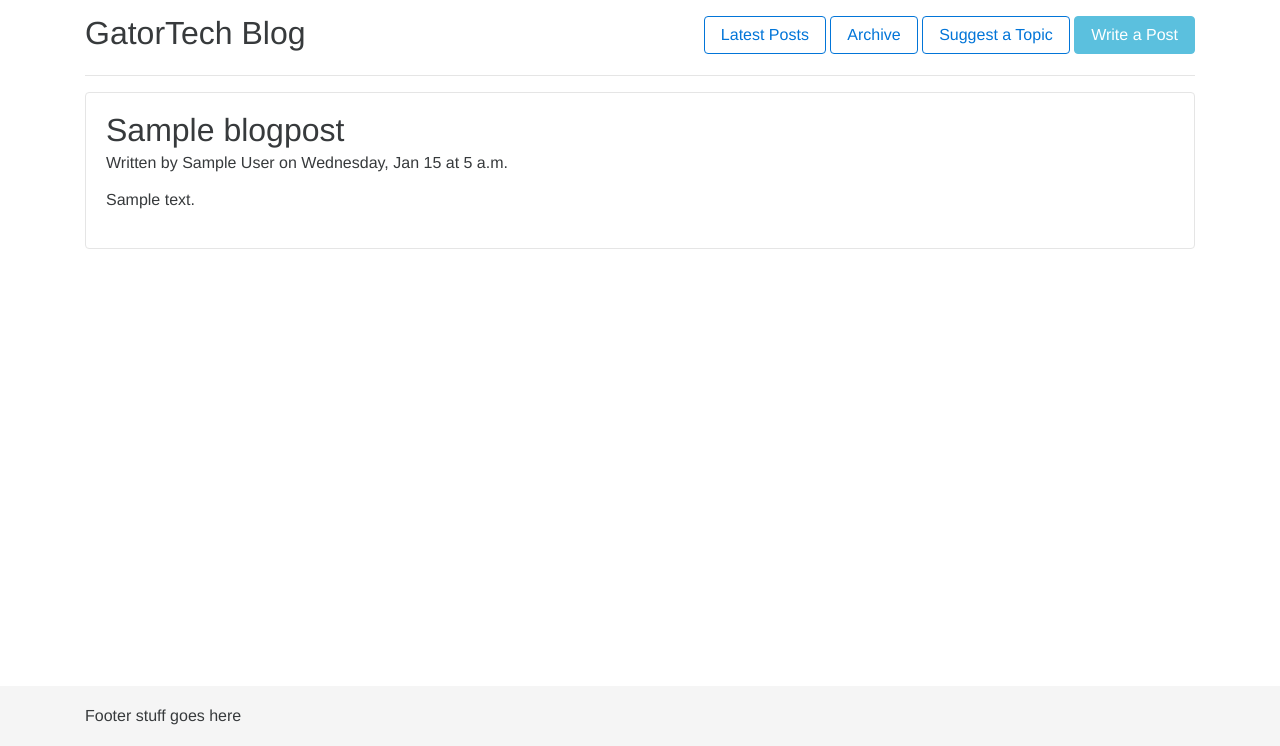
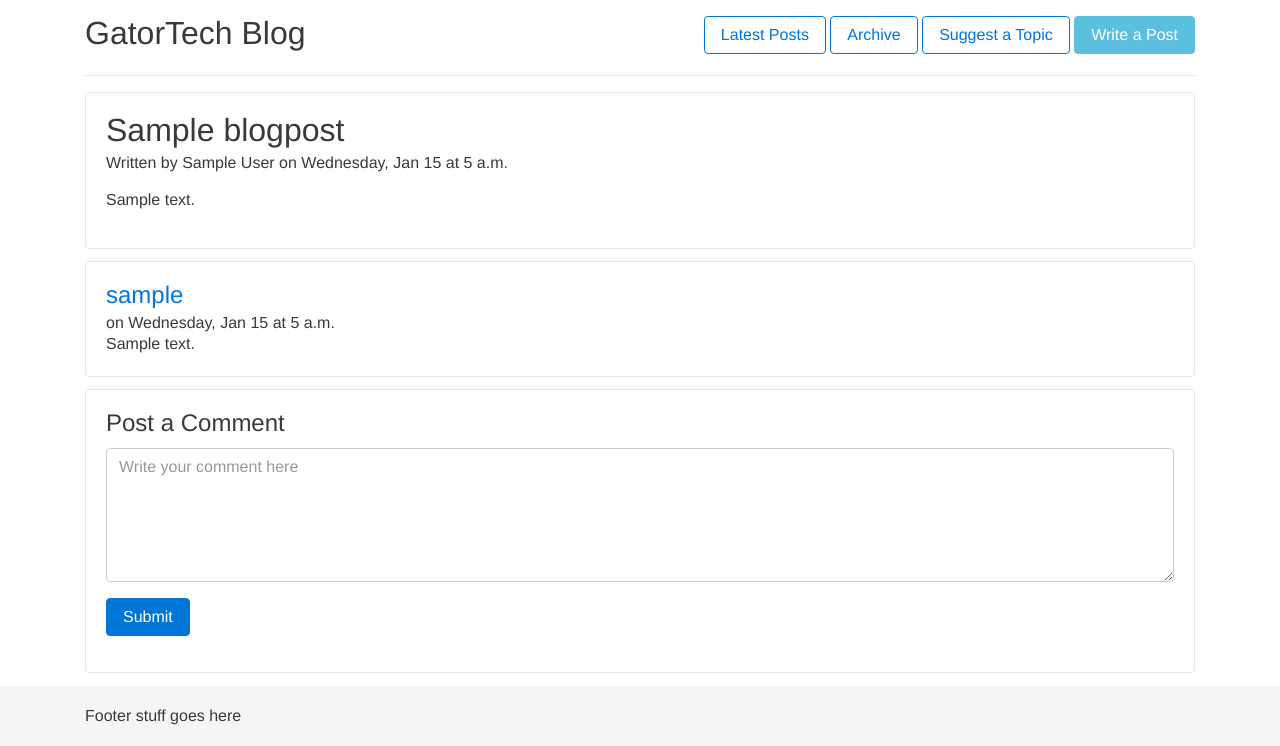
Before and after one commit to gatortechuf/gatortechuf.com, a Django app: a page that uses templates/base.html in a window 1280 px wide. Shown: the part 54-800 px from the top of the page. Run offline with Django 3.2, Linux system fonts and the light colour scheme; a user stored in the database is signed in; tables that the repository leaves empty hold one stand-in row (values such as "Sample post"); some libraries are stand-ins or nearby versions.

Commit message:
Added blog commenting

```diff
--- a/blog/admin.py
+++ b/blog/admin.py
@@ -3,7 +3,7 @@ from django.db import models
 
 from pagedown.widgets import AdminPagedownWidget
 
-from .models import BlogPost, SuggestedPost
+from .models import BlogPost, BlogComment, SuggestedPost
 
 class BlogAdmin(admin.ModelAdmin):
     list_display = ('blog_title', 'blog_author')
@@ -21,9 +21,13 @@ class BlogAdmin(admin.ModelAdmin):
         obj.blog_author = request.user
         obj.save()
 
+class CommentAdmin(admin.ModelAdmin):
+    list_display = ('comment_date', 'comment_author')
+    readonly_fields = ('comment_date', 'comment_author', 'comment_content', 'comment_blog_post')
 
 class SuggestAdmin(admin.ModelAdmin):
     list_display = ('topic_date', 'topic_author', 'topic_idea')
 
 admin.site.register(BlogPost, BlogAdmin)
+admin.site.register(BlogComment, CommentAdmin)
 admin.site.register(SuggestedPost, SuggestAdmin)
--- a/blog/models.py
+++ b/blog/models.py
@@ -13,6 +13,19 @@ class BlogPost(models.Model):
         return self.blog_title
 
 
+class BlogComment(models.Model):
+    comment_content = models.CharField(max_length=1024)
+    comment_date = models.DateTimeField('date posted', auto_now=True)
+    comment_author = models.ForeignKey(User)
+    comment_blog_post = models.ForeignKey(BlogPost, related_name='comments')
+
+    def __str__(self):
+        return self.comment_content
+
+    class Meta:
+        ordering = ['-comment_date']
+
+
 class SuggestedPost(models.Model):
     topic_idea = models.TextField(max_length=512, default='None', null=False)
     topic_author = models.ForeignKey(User)
--- /dev/null
+++ b/blog/templates/blog/comment.html
@@ -0,0 +1,2 @@
+
+{% comment %} Leave this empty {% endcomment %}
--- a/blog/templates/blog/post.html
+++ b/blog/templates/blog/post.html
@@ -32,5 +32,49 @@
                 </div>
             </div>
         </div>
+        <div class="row">
+            <div class="col-xs-12">
+                {% if blogpost.comments.all %}
+                    {% for comment in blogpost.comments.all  %}
+                        <div class="card">
+                            <div class="card-block">
+                                {% if user.is_authenticated %}
+                                    <h4 class="card-title"><a href="{% url 'profiles:profile_index' comment.comment_author.id %}">{{ comment.comment_author }}</a></h4>
+                                {% else %}
+                                    <h4 class="card-title">{{ comment.comment_author }}</h4>
+                                {% endif %}
+                                <h6 class="card-subtitle">on {{ comment.comment_date|date:"l, M j \a\t\ f a" }}</h6>
+                                <p class="card-text">{{ comment.comment_content }}</p>
+                            </div>
+                        </div>
+                    {% endfor %}
+                {% else %}
+                    <div class="card">
+                        <div class="card-block">
+                            <h4 class="card-title">No comments yet</h4>
+                        </div>
+                    </div>
+                {% endif %}
+            </div>
+        </div>
+        {% if user.is_authenticated %}
+            <div class="row">
+                <div class="col-xs-12">
+                    <div class="card">
+                        <div class="card-block">
+                            <h4 class="card-title">Post a Comment</h4>
+                            <form action="{% url 'blog:blog_comment' %}" method="post">
+                                {% csrf_token %}
+                                <fieldset class="form-group">
+                                    <textarea cols="40" id="id_comment_content" maxlength="512" name="comment_content" rows="5" class="form-control" placeholder="Write your comment here"></textarea>
+                                </fieldset>
+                                <input type="hidden" id="id_comment_blog_post" name="comment_blog_post" value="{{ blogpost.id }}" />
+                                <button class="btn btn-primary" type="submit">Submit</button>
+                            </form>
+                        </div>
+                    </div>
+                </div>
+            </div>
+        {% endif %}
     </div>
 {% endblock %}
--- a/blog/urls.py
+++ b/blog/urls.py
@@ -4,6 +4,7 @@ from . import views
 urlpatterns = [
     url(r'^$', views.IndexView.as_view(), name='blog_index'),
     url(r'^archive/', views.ArchiveView.as_view(), name='blog_archive'),
-    url(R'^suggest/', views.SuggestView.as_view(), name='blog_suggest'),
+    url(r'^suggest/', views.SuggestView.as_view(), name='blog_suggest'),
+    url(r'^comment/', views.CommentView.as_view(), name='blog_comment'),
     url(r'^(?P<slug>[\w-]+)/$', views.BlogPostView.as_view(), name='blog_post'),
 ]
--- a/blog/views.py
+++ b/blog/views.py
@@ -1,11 +1,13 @@
+from django.contrib import messages
+from django.contrib.auth.models import User
+from django.http import HttpResponseRedirect
+from django.shortcuts import redirect
+from django.utils import timezone
 from django.views import generic
-from django.utils import timezone
-from django.contrib.auth.models import User
-from django.shortcuts import redirect
-from django.contrib import messages
 
+from .forms import SuggestForm, CommentForm
 from .models import BlogPost
-from .forms import SuggestForm
+
 
 class IndexView(generic.ListView):
     template_name = 'blog/index.html'
@@ -31,6 +33,17 @@ class BlogPostView(generic.DetailView):
     model = BlogPost
 
 
+class CommentView(generic.FormView):
+    template_name = 'blog/comment.html'
+    form_class = CommentForm
+
+    def form_valid(self, form):
+        comment = form.save(commit=False)
+        comment.comment_author = User.objects.get(id=self.request.user.id)
+        comment.save()
+        return HttpResponseRedirect(self.request.META.get('HTTP_REFERER'))
+
+
 class SuggestView(generic.FormView):
     template_name = 'blog/suggest.html'
     form_class = SuggestForm
--- a/templates/base.html
+++ b/templates/base.html
@@ -55,7 +55,6 @@
     </div>
 </nav>
     {% block content %}{% endblock %}
-</div>
 <footer class="footer">
     <div class="container">
         Footer stuff goes here
```
Also changed, not shown: blog/forms.py (+8 -1 lines).
